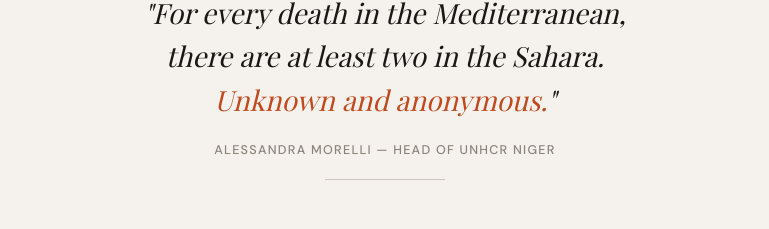
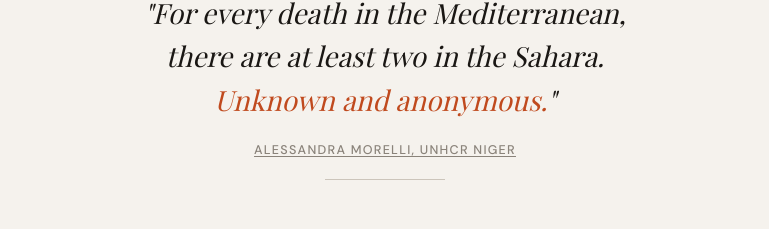
Before and after one commit to sophiahiss2000-jpg/Data-Bit-3-Missing-Migrants, a SvelteKit app: page / in a window 1280 px wide. Shown: the part 1332-1561 px from the top of the page, without its empty margins (255-1024 px from the left). Built offline with nearby package versions, Linux system fonts and the light colour scheme; a web font is replaced by a local one.

Commit message:
Update Hyperlink in Morelli quote

```diff
--- a/src/routes/+page.svelte
+++ b/src/routes/+page.svelte
@@ -92,9 +92,11 @@
 				<em>Unknown and anonymous.</em>"
 			</blockquote>
 			<cite class="hook-cite">
-				Alessandra Morelli — Head of UNHCR Niger
-			</cite>
-			<div class="hook-rule"></div>
+			<a href="https://data.unhcr.org/fr/documents/details/69994" target="_blank" rel="noopener">
+				Alessandra Morelli, UNHCR Niger
+			</a>
+		</cite>
+		<div class="hook-rule"></div>
 		</div>
 
 			<p>
@@ -232,7 +234,11 @@
 		color: var(--ink-faint);
 		font-style: normal;
 	}
-
+	.hook-cite a {
+			color: var(--ink-faint);
+			text-decoration: underline;
+			text-underline-offset: 2px;
+		}
 	/* Article header */
 	.article-header {
 		margin: 2.5rem 0 2rem;
```
